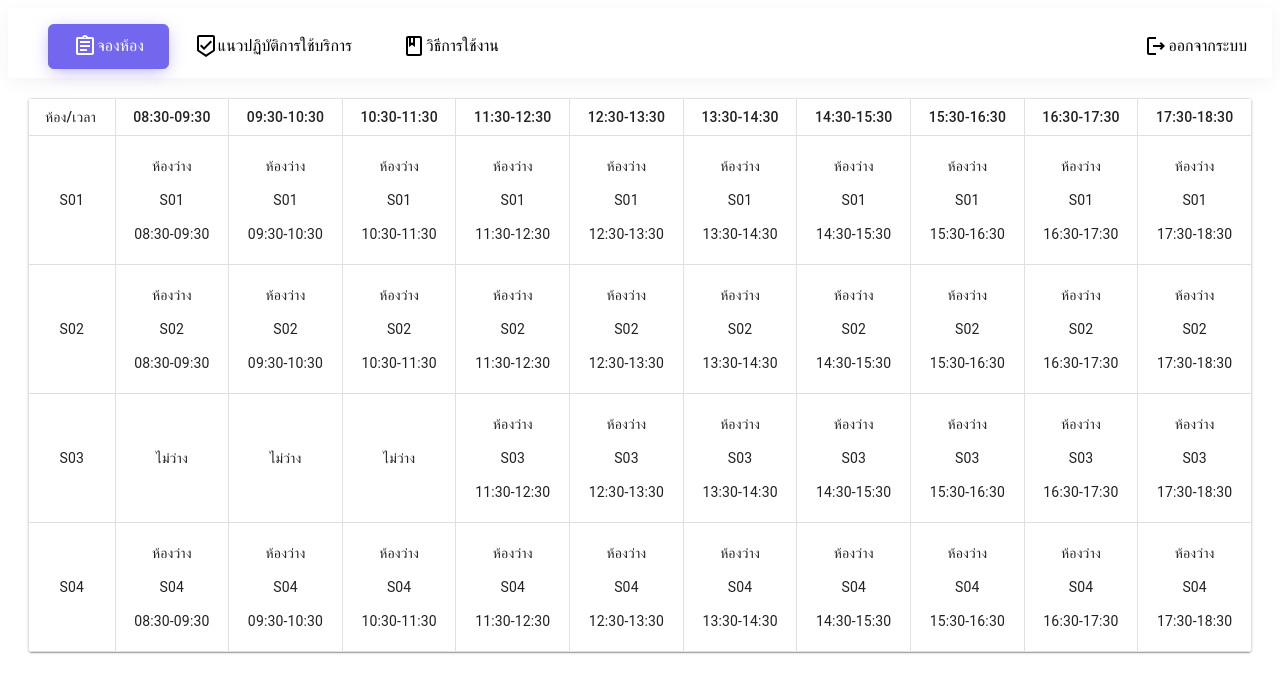
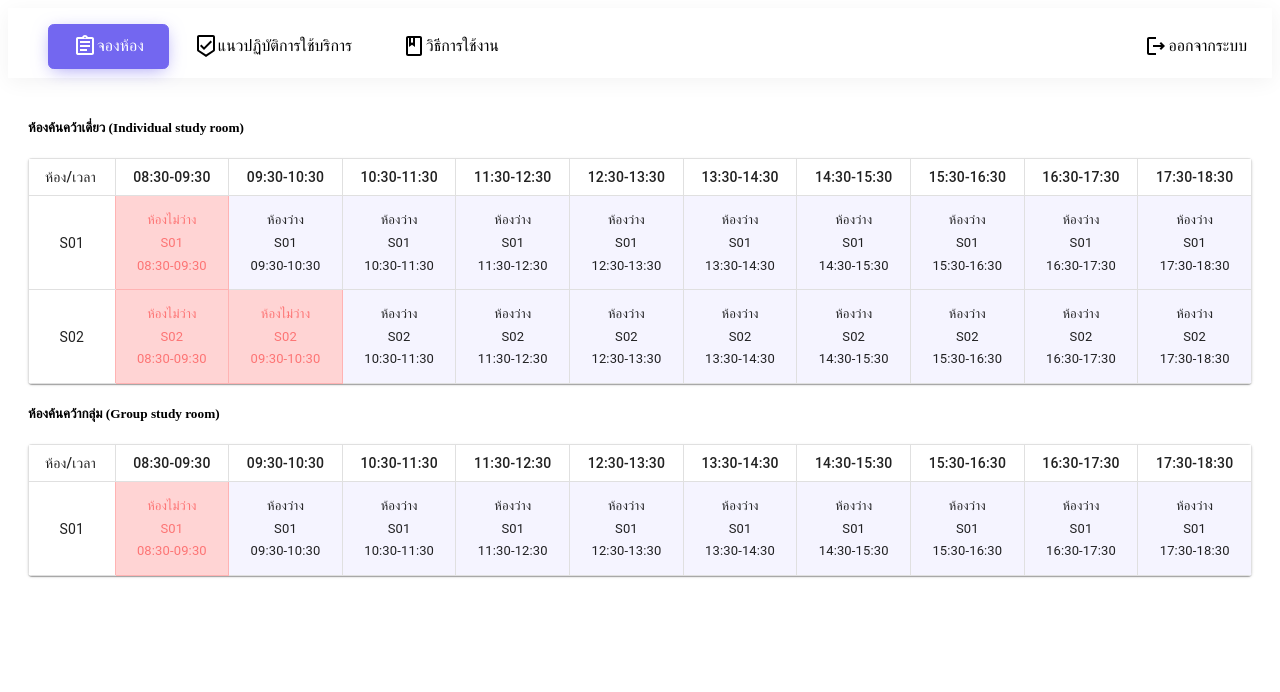
Before and after one commit to teera04164/room-booking-web, a React (Create React App) app: page /book in a window 1280 px wide. Shown: the top 692 px of the page. Built offline with nearby package versions, Linux system fonts and the light colour scheme.

Commit message:
add booking

```diff
--- a/src/App.css
+++ b/src/App.css
@@ -105,8 +105,47 @@ ul {
   padding: 10px;
   border: 1px solid rgba(224, 224, 224, 1) !important;
 }
-td.MuiTableCell-body.isNotBooked:hover{
+
+td.MuiTableCell-body.status_hold_auther:hover{
   cursor: pointer;
   /* background-color: rgb(238, 235, 235); */
   box-shadow: 0 2px 11px -4px rgb(115 103 240 / 65%);
 }
+
+td.MuiTableCell-body.status_hold_auther{
+  color: #fd7474;
+  border-color: #fb6767;
+  border: 1px solid #ffb3b3!important;
+  border-top: 1.2px solid #ffb3b3 !important;
+  background-color: #ff959566;
+}
+
+td.MuiTableCell-body.status_hold_own{
+  font-weight: bolder;
+  color: #ff0000;
+  border-color: #ff0f0f;
+  border: 2px solid #ffb3b3!important;
+  border-top: 2px solid #ffb3b3 !important;
+  background-color: #ff6a6a66;
+}
+
+td.MuiTableCell-body{
+  background-color: #f5f4ff;
+  font-size: small;
+  line-height: 0.6rem;
+}
+
+td.MuiTableCell-body.status_hold_free {
+  background-color: #f5f4ff;
+}
+
+/* td.MuiTableCell-body:not(.status_hold_auther){
+  color: #bd2525;
+  border-color: #fb6767;
+  border: 1px solid #ffb3b3!important;
+  border-top: 1.2px solid #ffb3b3 !important;
+} */
+
+td.MuiTableCell-body.status_hold_auther p:first-child{
+  /* font-weight: bold; */
+}
--- /dev/null
+++ b/src/mockdata.js
@@ -0,0 +1,138 @@
+export const example_data = {
+    date_booking: 'อาทิตย์ 31 ตุลาคม 2564',
+    rooms: [
+        {
+            room_type_id: '001',
+            room_type_name: 'ห้องค้นคว้าเดี่ยว (Individual study room)',
+            all_room: [
+                {
+                    room_name: 'S01',
+                    room_id: 'rm001',
+                    booking: [
+                        {
+                            room_type_id: '001',
+                            room_id: 'rm001',
+                            user_id: 'b5816111',
+                            time_booking_id: 1,
+                            date_booking: '31/10/2564'
+                        }
+                    ]
+                },
+                {
+                    room_name: 'S02',
+                    room_id: 'rm002',
+                    booking: [
+                        {
+                            room_type_id: '001',
+                            room_id: 'rm002',
+                            user_id: 'b5816222',
+                            time_booking_id: 1,
+                            date_booking: '31/10/2564'
+                        },
+                        {
+                            room_type_id: '001',
+                            room_id: 'rm002',
+                            user_id: 'b5816222',
+                            time_booking_id: 2,
+                            date_booking: '31/10/2564'
+                        }
+                    ]
+                },
+
+            ]
+        },
+        {
+            room_type_id: '002',
+            room_type_name: 'ห้องค้นคว้ากลุ่ม (Group study room)',
+            all_room: [
+                {
+                    room_name: 'S01',
+                    room_id: 'rm001',
+                    booking: [
+                        {
+                            room_type_id: '002',
+                            room_id: 'rm001',
+                            user_id: 'b5816111',
+                            time_booking_id: 1,
+                            date_booking: '31/10/2564'
+                        }
+                    ]
+                }
+            ]
+        },
+    ]
+}
+
+export const user_info = {
+    user_id: 'B6133023',
+    fullname: 'นางสาวซาบีรา ซามุดรา',
+    remain_hourse: '6',
+}
+
+export const booking = {
+    room_type_id: '001',
+    room_id: 'rm001',
+    user_id: 'b5816439',
+    time_booking_id: 1,
+    date_booking: '31/10/2564'
+}
+
+export const room = {
+    room_id: 'S01',
+    room_type_id: 'rt001',
+    room_name: 'S01 ',
+}
+
+export const room_type = {
+    building_id: '002',
+    room_type_id: '001',
+    room_type_name: 'ห้องค้นคว้าเดี่ยว (Individual study room)'
+}
+
+export const building = {
+    building_id: '002',
+    building_name: 'อาคาร A'
+}
+
+export const timeBookDefault = [
+    {
+        id: 1,
+        label: '08:30-09:30',
+    },
+    {
+        id: 2,
+        label: '09:30-10:30',
+    },
+    {
+        id: 3,
+        label: '10:30-11:30',
+    },
+    {
+        id: 4,
+        label: '11:30-12:30',
+    },
+    {
+        id: 5,
+        label: '12:30-13:30',
+    },
+    {
+        id: 6,
+        label: '13:30-14:30',
+    },
+    {
+        id: 7,
+        label: '14:30-15:30',
+    },
+    {
+        id: 8,
+        label: '15:30-16:30',
+    },
+    {
+        id: 9,
+        label: '16:30-17:30',
+    },
+    {
+        id: 10,
+        label: '17:30-18:30',
+    },
+];
--- a/src/pages/Book.js
+++ b/src/pages/Book.js
@@ -9,6 +9,7 @@ import Paper from '@mui/material/Paper';
 
 import { makeStyles } from '@mui/styles';
 import DialogConfirm from '../components/DialogConfirm';
+import { timeBookDefault, example_data } from '../mockdata'
 
 const useStyles = makeStyles({
     root: {
@@ -22,131 +23,106 @@ const useStyles = makeStyles({
     },
 });
 
-const timeBookDefault = [
-    {
-        id: 1,
-        label: '08:30-09:30',
-    },
-    {
-        id: 2,
-        label: '09:30-10:30',
-    },
-    {
-        id: 3,
-        label: '10:30-11:30',
-    },
-    {
-        id: 4,
-        label: '11:30-12:30',
-    },
-    {
-        id: 5,
-        label: '12:30-13:30',
-    },
-    {
-        id: 6,
-        label: '13:30-14:30',
-    },
-    {
-        id: 7,
-        label: '14:30-15:30',
-    },
-    {
-        id: 8,
-        label: '15:30-16:30',
-    },
-    {
-        id: 9,
-        label: '16:30-17:30',
-    },
-    {
-        id: 10,
-        label: '17:30-18:30',
-    },
-];
-
-const booking = [
-    {
-        roomName: 'S01',
-        userId: '1',
-        bookingId: '2',
-        roomId: '3',
-        timeBook: [],
-        dateBook: '5',
-    },
-    {
-        roomName: 'S02',
-        userId: '11',
-        bookingId: '22',
-        roomId: '33',
-        timeBook: [],
-        dateBook: '55',
-    },
-    {
-        roomName: 'S03',
-        userId: '11',
-        bookingId: '33',
-        roomId: '33',
-        timeBook: [1, 2, 3],
-        dateBook: '55',
-    },
-    {
-        roomName: 'S04',
-        userId: '11',
-        bookingId: '44',
-        roomId: '33',
-        timeBook: [],
-        dateBook: '55',
-    },
-];
-
-// https://zustand.surge.sh/
+const curren_user_id = 'B5816435'
 
 const Book = () => {
-      const [dataBooking, setDataBooking] = React.useState(booking)
-      const [openDialog, setOpenDialog] = React.useState({open: false, data: {}})
+    const [dataBooking, setDataBooking] = React.useState(example_data)
+    const [eventDialog, setEventDialog] = React.useState({ open: false, data: {} })
 
     const classes = useStyles();
 
-    const bookClick = (roomName, time_id) => {
-        setOpenDialog({open: true, data: {roomName, time_id}})
+    const bookClick = ({ room_name, room_id, time_id, time_label, room_type_id }) => {
+        setEventDialog({ open: true, data: { room_name, room_id, time_id, time_label, room_type_id } })
 
 
     };
 
     const handleOk = (data) => {
-        const { roomName, time_id } = data
-        console.log('roomName =>', roomName);
-        console.log('time_id =>', time_id);
-        let newBooking = []
-        for(let ele of dataBooking){
-            if(ele.roomName === roomName){
-                const { timeBook } = ele
-                const isBooked = timeBook.includes(time_id)
-                if(isBooked){
-                    let newTimeBook = timeBook.filter(ele => ele != time_id)
-                    newBooking.push({...ele, timeBook: newTimeBook})
-                }else{
-                    newBooking.push({...ele, timeBook: [...timeBook, time_id]})
+        console.log("🚀 ~ file: Book.js ~ line 41 ~ handleOk ~ data", data)
+        const { room_name, room_id, time_id, time_label, room_type_id } = data
+        let newDataBooking = { ...dataBooking }
+        const { rooms } = newDataBooking
+        let newRooms = []
+        for (let index in rooms) {
+            const ele = rooms[index]
+            if (ele.room_type_id === room_type_id) {
+                const { all_room } = ele
+                let newAllRoom = []
+                for (let eachRoom of all_room) {
+                    if (eachRoom.room_id == room_id) {
+                        console.log('in push');
+                        newAllRoom.push({
+                            ...eachRoom,
+                            booking: [
+                                ...eachRoom.booking,
+                                {
+                                    room_type_id,
+                                    room_id,
+                                    user_id: curren_user_id,
+                                    time_booking_id: time_id,
+                                    date_booking: '31/10/2564'
                                 }
-            }else{
-                newBooking.push(ele)
+                            ]
+                        })
+
+                    } else {
+                        newAllRoom.push(eachRoom)
+                        console.log('in else push');
+
                     }
                 }
-        setDataBooking(newBooking)
-        setOpenDialog({open: false, data: {}})
+                console.log("🚀 ~ file: Book.js ~ line 69 ~ handleOk ~ newAllRoom", newAllRoom)
+                newRooms.push({ ...ele, all_room: newAllRoom })
+            } else {
+                newRooms.push(ele)
+            }
+        }
+        console.log("🚀 ~ file: Book.js ~ line 71 ~ handleOk ~ newDataBooking", { ...newDataBooking, rooms: newRooms })
+        setDataBooking({ ...newDataBooking, rooms: newRooms })
+        setEventDialog({ open: false, data: {} })
     }
 
     return (
-        <div className={classes.root} style={{padding: '20px'}}>
+        <div className={classes.root} style={{ padding: '20px' }}>
             <DialogConfirm
-             open={openDialog}
-             onClose={()=> setOpenDialog(false)}
+                eventDialog={eventDialog}
+                onClose={() => setEventDialog(false)}
                 onOk={handleOk}
             />
+            {
+                dataBooking.rooms.map(room => {
+                    const { all_room, room_type_name, room_type_id } = room
+                    return (
+                        <>
+                            <HeaderRoomType room_type_name={room_type_name} />
                             <TableContainer component={Paper}>
                                 <Table sx={{ minWidth: 650 }} size="small">
-                    <TableHead>
+                                    <HeaderTable
+                                        timeBookDefault={timeBookDefault}
+                                    />
+                                    <BodyTable
+                                        all_room={all_room}
+                                        timeBookDefault={timeBookDefault}
+                                        room_type_id={room_type_id}
+                                        bookClick={bookClick}
+                                    />
+
+                                </Table>
+                            </TableContainer>
+                        </>
+                    )
+                })
+            }
+
+        </div>
+    );
+};
+
+
+const HeaderRoomType = ({ room_type_name }) => <h5>{room_type_name} </h5>
+
+const HeaderTable = ({ timeBookDefault }) => {
+    return <TableHead>
         <TableRow>
             <TableCell>ห้อง/เวลา</TableCell>
             {timeBookDefault.map((ele) => (
@@ -159,41 +135,85 @@ const Book = () => {
             ))}
         </TableRow>
     </TableHead>
-                    <TableBody>
-                        {dataBooking.map((ele) => {
-                            const { roomName, roomId, timeBook } = ele;
+}
+
+const BodyTable = ({ all_room, bookClick, room_type_id }) => {
+    return <TableBody>
+        {all_room.map((ele) => {
+            const { room_name, room_id, booking } = ele;
             return (
-                                <TableRow key={`xxx-${roomId}`}>
+                <TableRow key={`xxx-${room_id}`}>
                     <TableCell
                         align="center"
                         component="th"
                         scope="row"
                     >
-                                        {roomName}
+                        {room_name}
                     </TableCell>
-                                    {timeBookDefault.map((ele2) => {
-                                        const { id: time_id, label } = ele2;
-                                        const isBooked = timeBook.includes(time_id)
+                    {timeBookDefault.map((echTime) => {
+                        const { id: time_id, label: time_label } = echTime;
+                        const foundBooked = booking.find(eachBook => eachBook.time_booking_id == time_id)
+                        let isBooked = false
+                        let isOwnBook = false
+                        if (foundBooked) {
+                            isBooked = true
+                            if (foundBooked.user_id === curren_user_id) {
+                                isOwnBook = true
+                            }
+                        }
+
                         return (
                             <TableCell
                                 onClick={() => {
-                                                    bookClick(
-                                                        roomName,
-                                                        time_id
-                                                    );
+                                    if (!foundBooked || isOwnBook) {
+                                        bookClick({
+                                            room_name,
+                                            room_id,
+                                            time_id,
+                                            time_label,
+                                            room_type_id
+                                        });
+                                    }
                                 }}
                                 align="center"
-                                                className={`${!isBooked && 'isNotBooked'}`}
+                                className={`${isBooked ?
+                                    (isOwnBook ? 'status_hold_own' : 'status_hold_auther')
+                                    : 'status_hold_free'}`}
                             >
-                                                {isBooked ? (
-                                                    'ไม่ว่าง'
+                                {
+                                    isBooked ? (
+                                        isOwnBook ? <span>
+                                            <p><b style={{color: '#5e1bff'}}>{foundBooked.user_id}</b></p>
+                                            <p style={{color: '#5e1bff'}}>ยกเลิก</p>
+                                            <p>{room_name}</p>
+                                            <p>{time_label}</p>
+                                        </span> : <span>
+                                            <p>ห้องไม่ว่าง</p>
+                                            <p>{room_name}</p>
+                                            <p>{time_label}</p>
+                                        </span>
                                     ) : (
                                         <span>
                                             <p>ห้องว่าง</p>
-                                                        <p>{roomName}</p>
-                                                        <p>{label}</p>
+                                            <p>{room_name}</p>
+                                            <p>{time_label}</p>
                                         </span>
-                                                )}
+                                    )
+                                }
+                                {/* {isBooked ? (
+
+                                    <span>
+                                        <p>ห้องไม่ว่าง</p>
+                                        <p>{room_name}</p>
+                                        <p>{time_label}</p>
+                                    </span>
+                                ) : (
+                                    <span>
+                                        <p>ห้องว่าง</p>
+                                        <p>{room_name}</p>
+                                        <p>{time_label}</p>
+                                    </span>
+                                )} */}
                             </TableCell>
                         );
                     })}
@@ -201,9 +221,5 @@ const Book = () => {
             );
         })}
     </TableBody>
-                </Table>
-            </TableContainer>
-        </div>
-    );
-};
+}
 export default Book;
```
Also changed, not shown: src/components/DialogConfirm.js (+11 -12 lines). Lines whose indentation alone changed are shown as unchanged.
